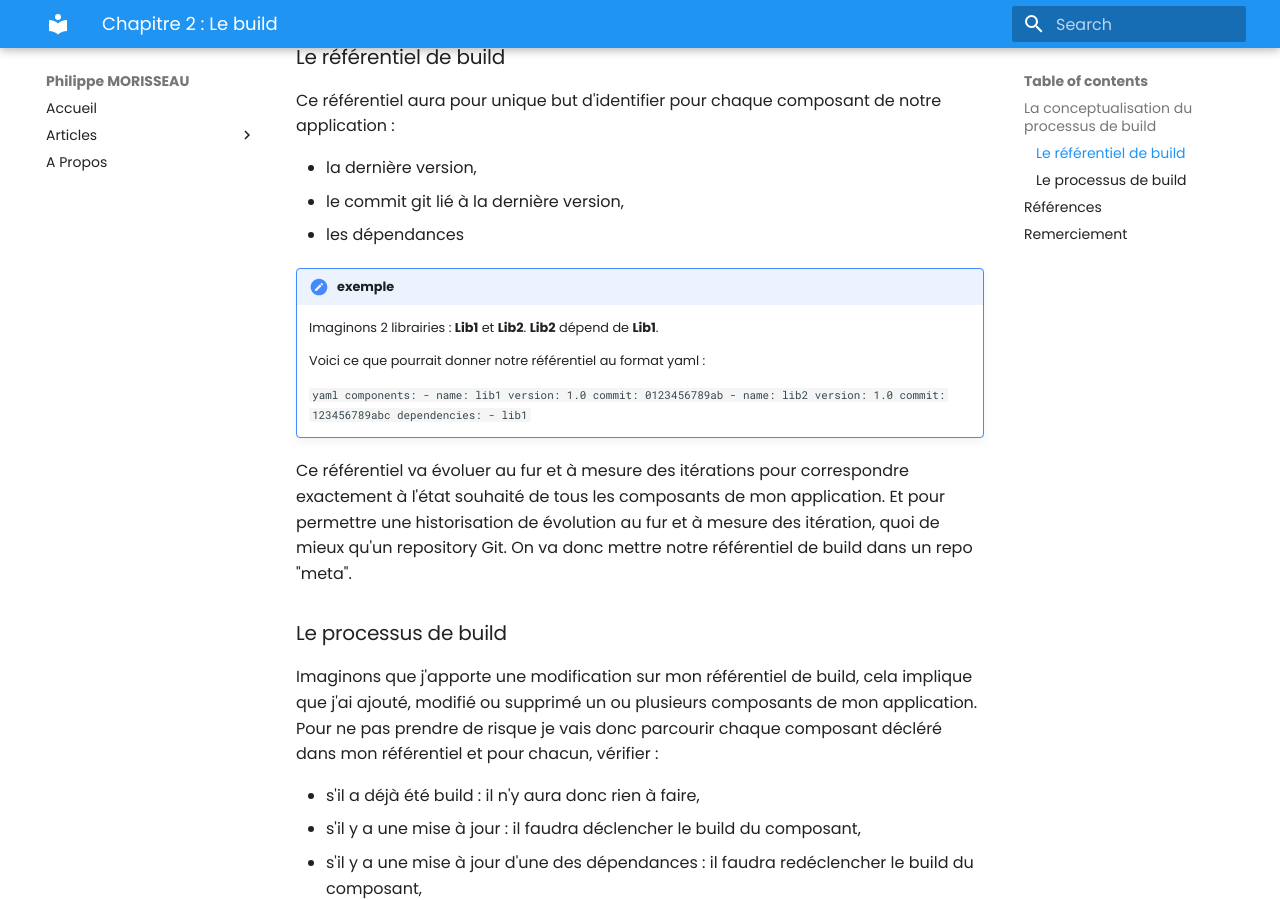
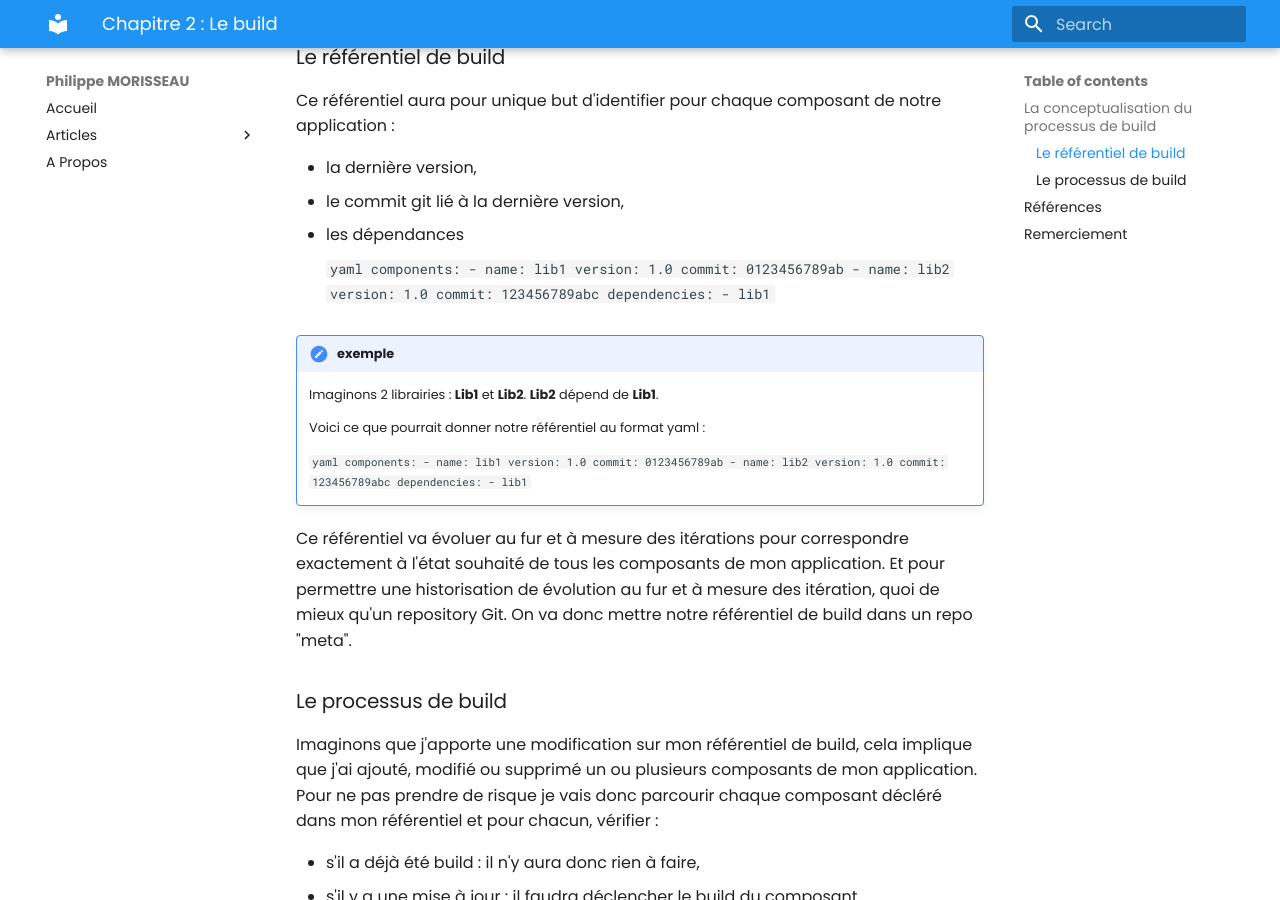
Before and after one commit to Ineaweb/Blog, an MkDocs documentation site: the page built from docs/articles/devops/vrille/05.comment.build.md, in a window 1280 px wide and 900 px high, scrolled down 440 px. Built offline with MkDocs 1.6.1 and Material for MkDocs 9.7.7, drawn with Linux system fonts in a browser that asks for light colours; old or Windows-style settings are respelled for this version of MkDocs.

Commit message:
try: yaml

````diff
--- a/docs/articles/devops/vrille/05.comment.build.md
+++ b/docs/articles/devops/vrille/05.comment.build.md
@@ -21,6 +21,18 @@ Ce référentiel aura pour unique but d'identifier pour chaque composant de notr
 - la dernière version,
 - le commit git lié à la dernière version,
 - les dépendances
+
+    ```yaml
+    components:
+    - name: lib1
+      version: 1.0
+      commit: 0123456789ab
+    - name: lib2
+      version: 1.0
+      commit: 123456789abc
+      dependencies:
+      - lib1
+    ```
 
 !!! sample "exemple"
     Imaginons 2 librairies : **Lib1** et **Lib2**. **Lib2** dépend de **Lib1**.
````
